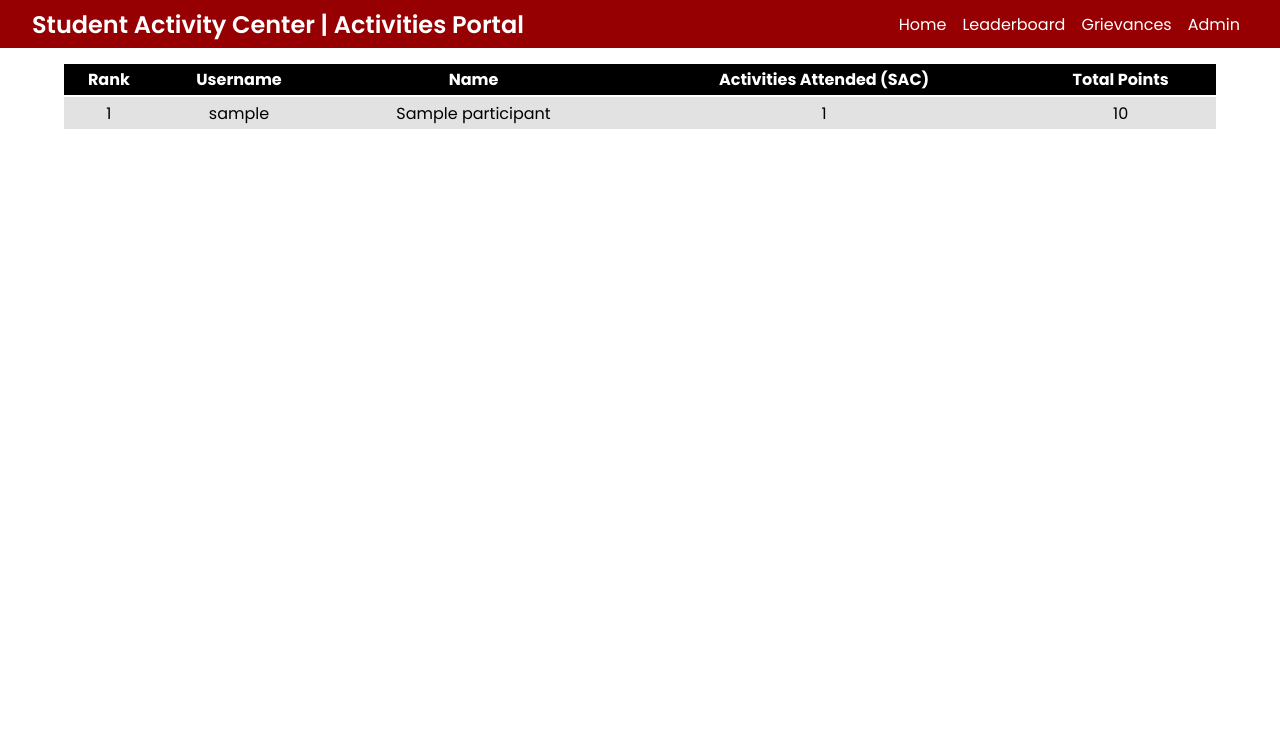
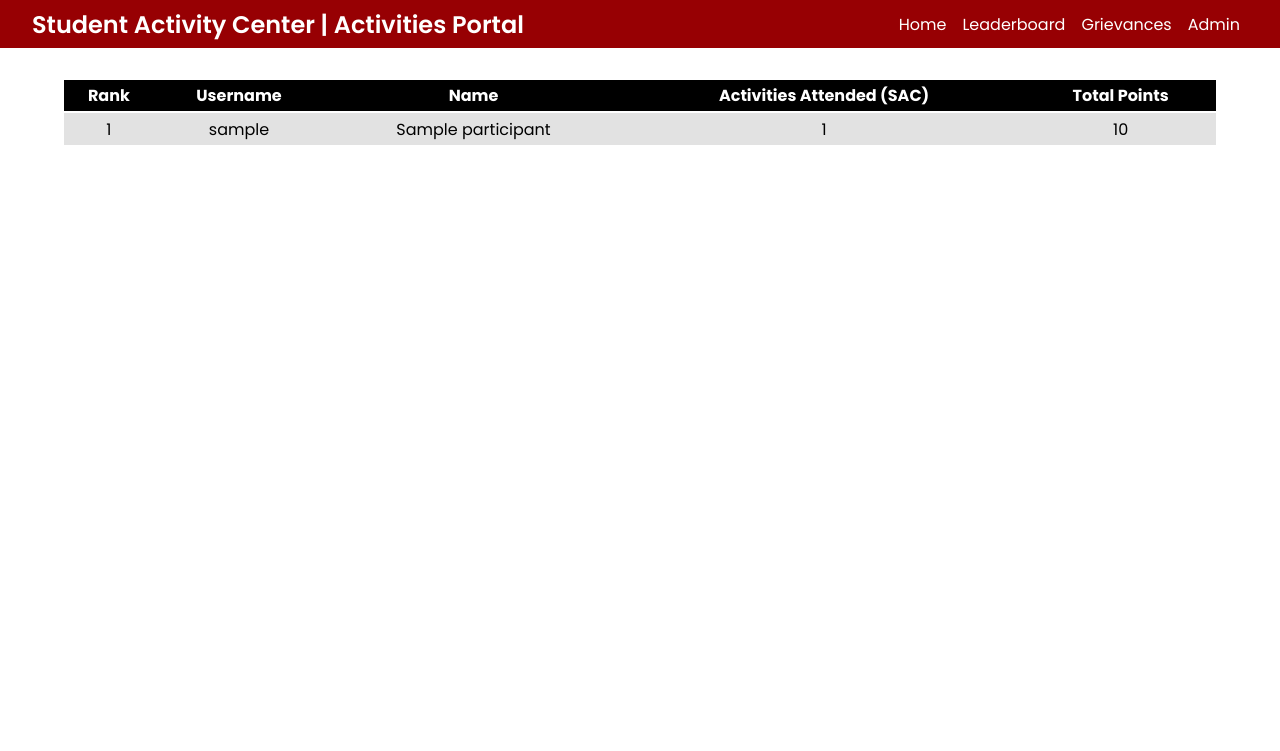
Before and after one commit to DeepakReddyG/silphp, a PHP site: page /leaderboard.php in a window 1280 px wide. Shown: the top 751 px of the page. Run offline with PHP 8.4, Linux system fonts and the light colour scheme; tables that the repository leaves empty hold one stand-in row (values such as "Sample post").

Commit message:
improvements in leaderboard page

```diff
--- a/app/leaderboard.css
+++ b/app/leaderboard.css
@@ -53,6 +53,9 @@ body {
     height: 88vh;
     overflow-y: scroll;
     background-color: white;
+    display: flex;
+    align-items: center;
+    justify-content: center;
 }
 
 .main-content .leaderboard_div {
@@ -61,7 +64,10 @@ body {
 }
 
 .leaderboard_div {
-    padding: 1rem 0rem;
+    /* padding: 1rem 0rem; */
+    height: 80vh;
+    overflow-y: scroll;
+
 }
 
 .leaderboard_div table {
--- a/app/schema.sql
+++ b/app/schema.sql
@@ -7,10 +7,9 @@ create table activities (
     id int not null auto_increment,
     name varchar(255) not null,
     clubname varchar(255) not null,
+    poster varchar(255) not null,
     category varchar(255) not null,
     organized_on date not null,
-    student_organizer_id BIGINT not null,
-    student_organizer_name varchar(255) not null,
     venue varchar(255) not null,
     time_slot varchar(255) not null,
     points int not null,
```
